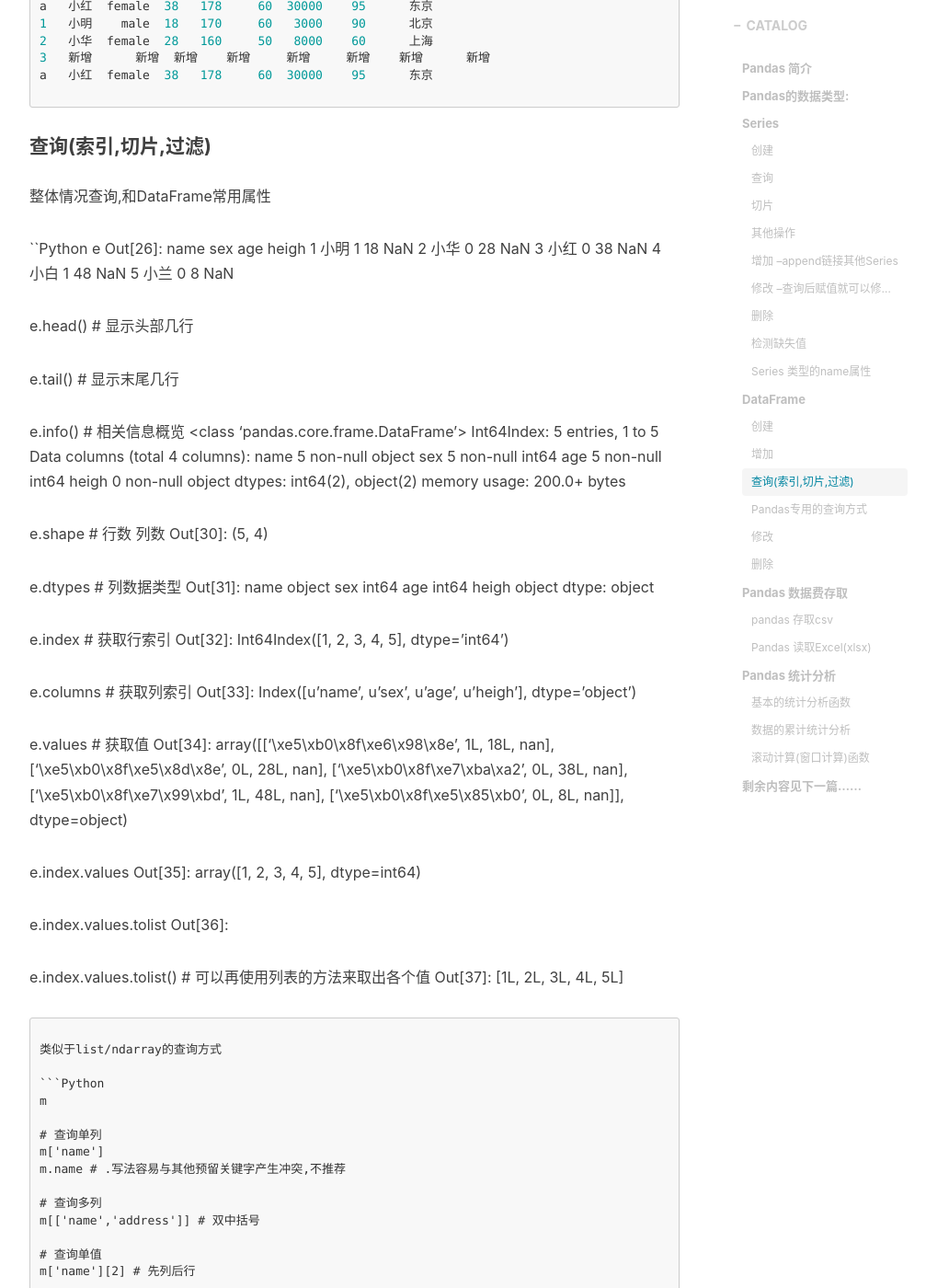
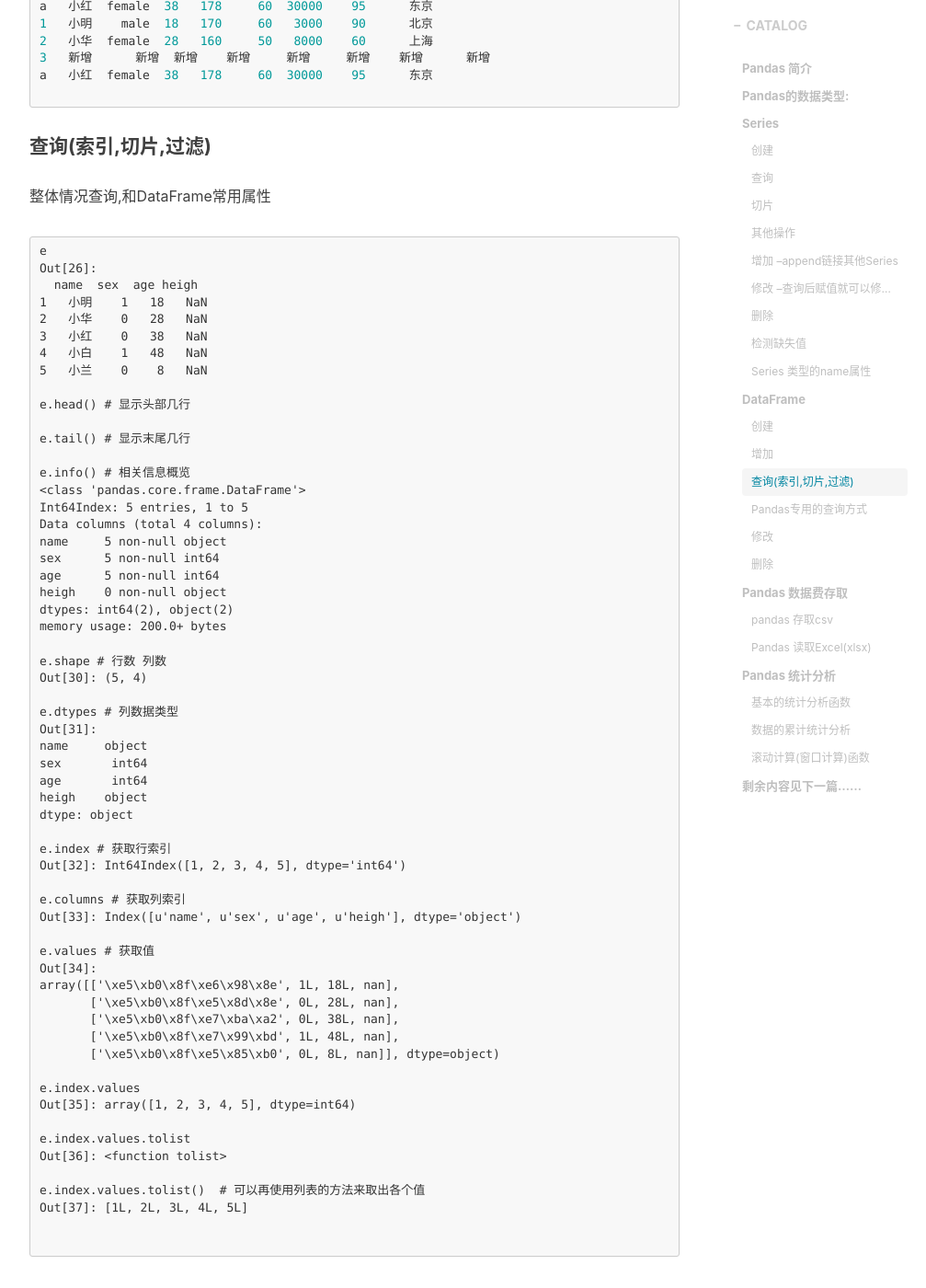
Before and after one commit to renwenduan/renwenduan.github.io, a Jekyll site: the page built from _posts/2018-01-05-Pandas_Usage (1).md, in a window 1280 px wide and 1400 px high, scrolled down 12644 px. Shown: the whole window at 92% size, without its empty margins (233-1240 px from the left). Built offline with Jekyll 4.4.1, drawn with Linux system fonts in a browser that asks for light colours; nearby versions of some CDN libraries; comment, search, counter and statistics services are not loaded; some of the changed text lies outside the part shown.

Commit message:
add '`' to correct the passage

````diff
--- a/_posts/2018-01-05-Pandas_Usage (1).md
+++ b/_posts/2018-01-05-Pandas_Usage (1).md
@@ -687,7 +687,7 @@ a   小红  female  38   178     60  30000    95      东京
 
 整体情况查询,和DataFrame常用属性
 
-``Python
+```Python
 e
 Out[26]:
   name  sex  age heigh
````
